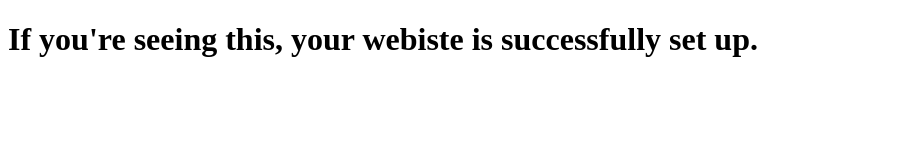
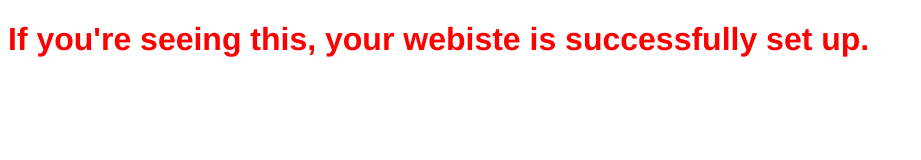
Before and after one commit to zequzheng3/zequnzheng.github.io, a plain HTML site: page index.html in a window 1280 px wide. Shown: the whole page, without its empty margins (0-921 px from the left). Drawn offline with Linux system fonts and the light colour scheme.

Commit message:
modified styles

```diff
--- a/index.html
+++ b/index.html
@@ -1,6 +1,15 @@
 <!DOCTYPE HTML>
 <html>
-<head><title>Zheng Zequn's site</title></head>
+<head><title>Zheng Zequn's site</title>
+<style>
+h1 {
+    font-family: Helvetica, Arial, sans-serif;
+    color: red;
+
+}
+</style>
+
+</head>
 
 <body><h1> If you're seeing this, your webiste is successfully set up. </h1></body>
 </html>
```
